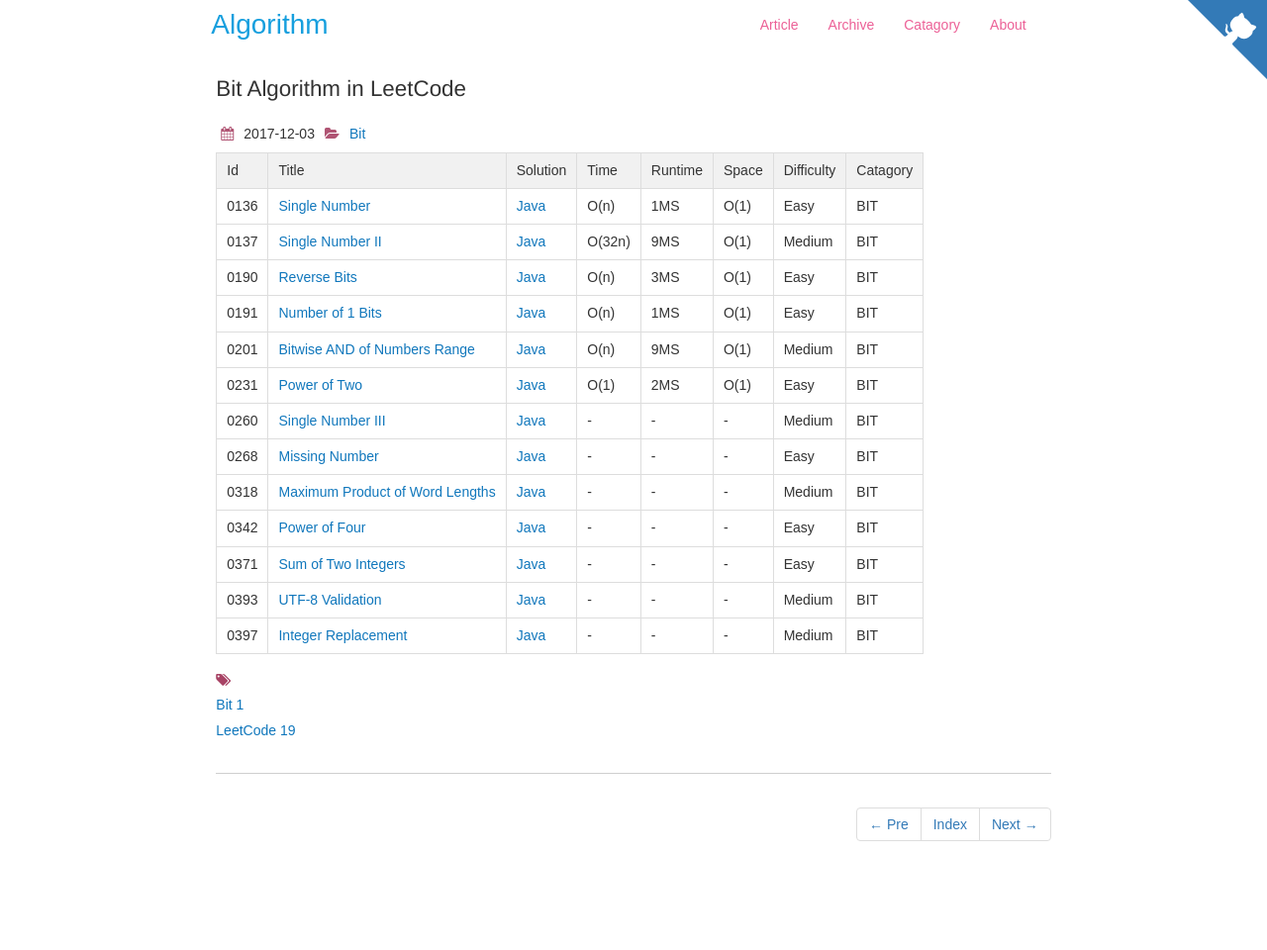
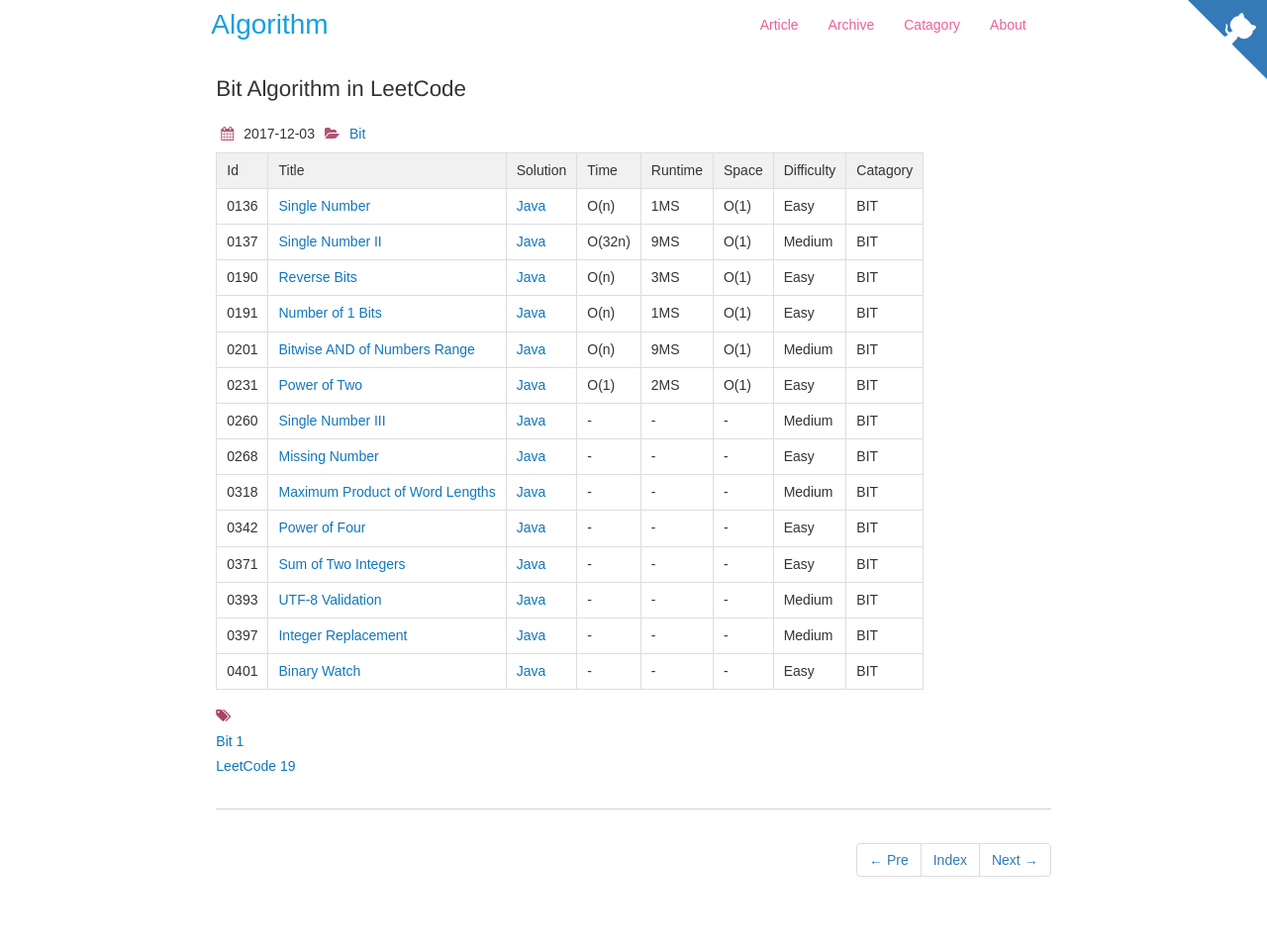
Before and after one commit to dunso/algorithm, a Jekyll site: the page built from docs/_posts/2017-12-03-Bit.md, in a window 1280 px wide. Shown: the whole page at 99% size. Built offline with Jekyll 4.4.1, drawn with Linux system fonts in a browser that asks for light colours; nearby versions of some CDN libraries; before the commit the page ends 924 px from its top, so only the background shows below that.

Commit message:
Add index of LeetCode0401.java to docs

```diff
--- a/docs/_posts/2017-12-03-Bit.md
+++ b/docs/_posts/2017-12-03-Bit.md
@@ -25,3 +25,4 @@
 |0371|[Sum of Two Integers](https://leetcode.com/problems/sum-of-two-integers/) | [Java](https://e.srl/leetcode-371/)  |-|-|-| Easy |BIT|
 |0393|[UTF-8 Validation](https://leetcode.com/problems/utf-8-validation/) | [Java](https://e.srl/leetcode-393/)  |-|-|-|  Medium |BIT|
 |0397|[Integer Replacement](https://leetcode.com/problems/integer-replacement/) | [Java](https://e.srl/leetcode-397/)  |-|-|-|  Medium |BIT|
+|0401|[Binary Watch](https://leetcode.com/problems/binary-watch/) | [Java](https://e.srl/leetcode-401/)  |-|-|-|  Easy |BIT|
```
